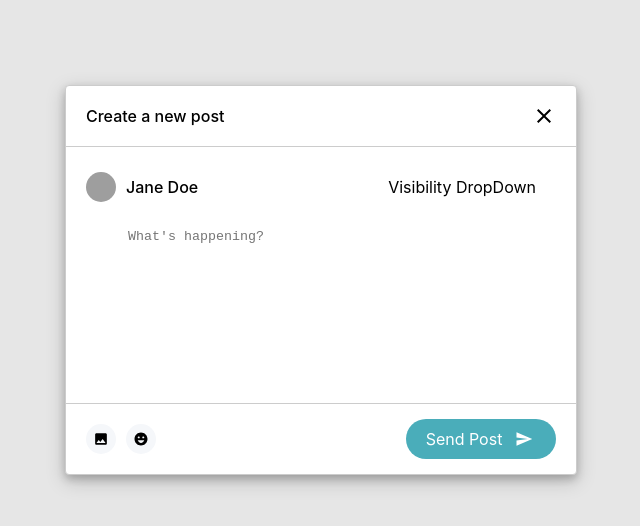
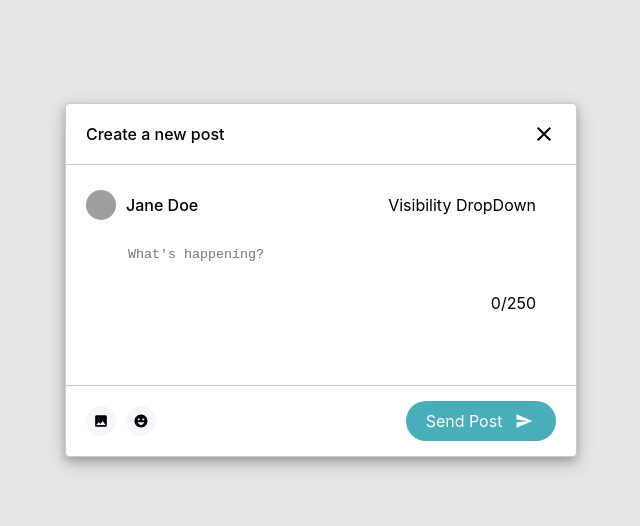
Before and after one commit to srishti9612/srishti9612-nov-1, a Next.js app: page / in a window 1280 px wide. Both pictures are taken after a click on the button "Open Modal". Shown: the top 526 px of the page, without its empty margins (319-959 px from the left). Built offline with nearby package versions, Linux system fonts and the light colour scheme; grey boxes are pictures that could not be loaded.

Commit message:
[add] text box with character limit

```diff
--- a/components/postModal/index.module.css
+++ b/components/postModal/index.module.css
@@ -106,12 +106,25 @@
 
 .postTextArea {
   width: 80%;
-  /* margin-left: 60px; */
   margin-left: 60px;
-  height: 100px;
+  height: "max-content";
   resize: none;
   border: none;
   outline: none;
+}
+
+.charLimitInfoWrapper {
+  display: flex;
+  flex-direction: row;
+  justify-content: flex-start;
+  align-items: center;
+  width: 100%;
+}
+
+.charLimitInfo {
+  margin-left: auto;
+  margin-right: 40px;
+  margin-top: 10px;
 }
 
 .imgUploadIcon {
--- a/components/postModal/index.tsx
+++ b/components/postModal/index.tsx
@@ -20,7 +20,7 @@ const customStyles = {
     boxShadow:
       "0 4px 8px 0 rgba(0, 0, 0, 0.2), 0 6px 20px 0 rgba(0, 0, 0, 0.19)",
     // minHeight: "50%",
-    height:"max-content",
+    height: "max-content",
     width: "40%",
     padding: "0px",
     overflow: "hidden",
@@ -33,6 +33,8 @@ const customStyles = {
 
 const PostModal = () => {
   const [modalIsOpen, setIsOpen] = useState(false);
+  const [numberUsed, setNumberUsed] = useState(0);
+  const [postText, setPostText] = useState("");
   const profileImgUrl = "https://picsum.photos/200";
   const userName = "Jane Doe";
 
@@ -43,6 +45,11 @@ const PostModal = () => {
   const closeModal = () => {
     setIsOpen(false);
   };
+
+  const handlePostText = (e: any) => {
+    setPostText(e.target.value);
+    setNumberUsed(e.target.value.length);
+  }
 
   return (
     <div>
@@ -72,16 +79,29 @@ const PostModal = () => {
             <VisibilityDropdown />
           </div>
         </div>
-        <div><textarea className={styles.postTextArea} placeholder="What's happening?"></textarea></div>
+        <textarea
+          className={styles.postTextArea}
+          placeholder="What's happening?"
+          maxLength={250}
+          value={postText}
+          onChange={(e) => handlePostText(e)}
+        ></textarea>
+        <div className={styles.charLimitInfoWrapper}>
+          <div className={styles.charLimitInfo}>{numberUsed}/250</div>
+        </div>
         <hr className={styles.actionBarBorder} />
         <div className={styles.actionBar}>
           <div className={styles.actionItems}>
-            <div className={styles.imgUploadWrapper}><UploadImage className={styles.imgUploadIcon}/></div>
-            <div className={styles.emoticonWrapper}><Emoticons className={styles.emoticonIcon}/></div>
+            <div className={styles.imgUploadWrapper}>
+              <UploadImage className={styles.imgUploadIcon} />
+            </div>
+            <div className={styles.emoticonWrapper}>
+              <Emoticons className={styles.emoticonIcon} />
+            </div>
           </div>
           <div className={styles.sendButton}>
             Send Post
-            <Send className={styles.sendIcon}/>
+            <Send className={styles.sendIcon} />
           </div>
         </div>
       </Modal>
```
